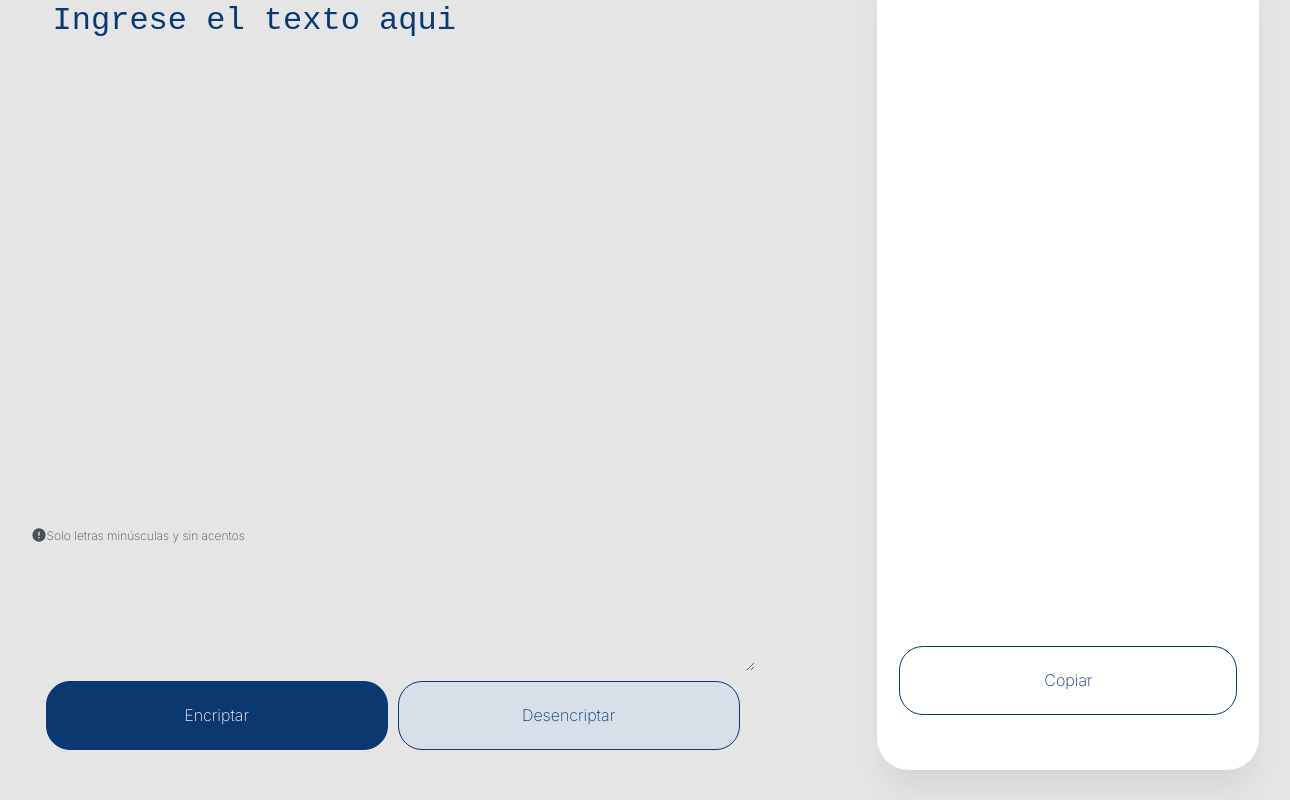
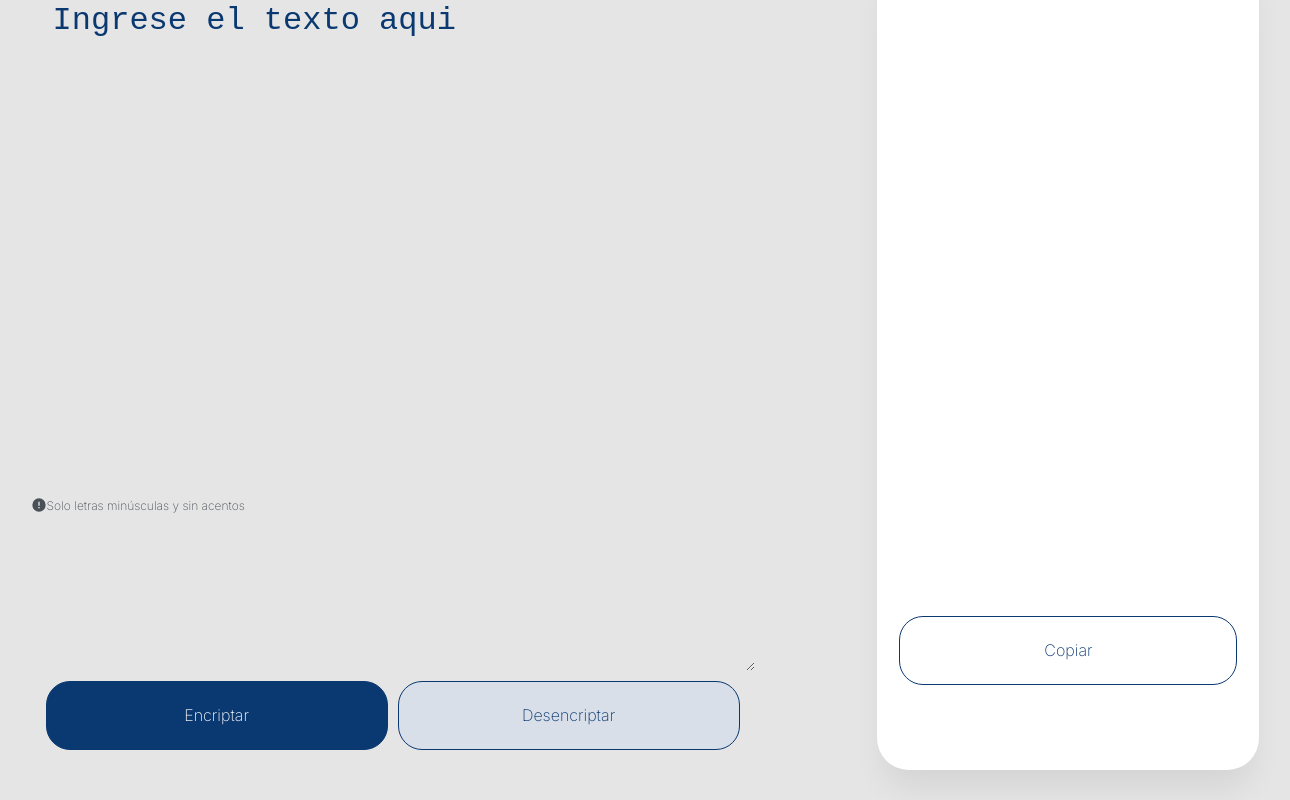
Before and after one commit to JS-alaz/Challenge-Oracle-One, a plain HTML site: page index.html in a window 1536 px wide. Both pictures are taken after a click on the button "Encriptar". Shown: the part 100-900 px from the top of the page, without its empty margins (123-1413 px from the left). Drawn offline with Linux system fonts and the light colour scheme.

Commit message:
verificando posiciones de span y btn copiar

```diff
--- a/styles.css
+++ b/styles.css
@@ -178,7 +178,7 @@ h2 + p {
 
     main span {
         position: absolute;
-        bottom: 150px;
+        bottom: 180px;
     }
 
     .btns-e-d {
@@ -203,7 +203,7 @@ h2 + p {
     .btn-copiar {
         width: 22%;
         position: fixed;
-        bottom: 85px;
+        bottom: 115px;
     }
 
     .btn-copiar:hover {
```
